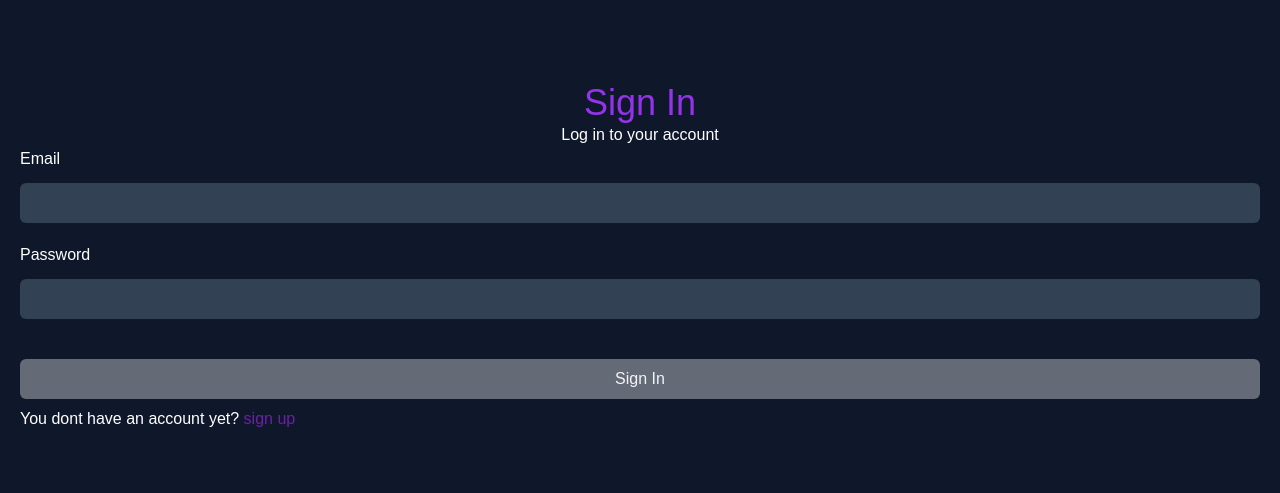
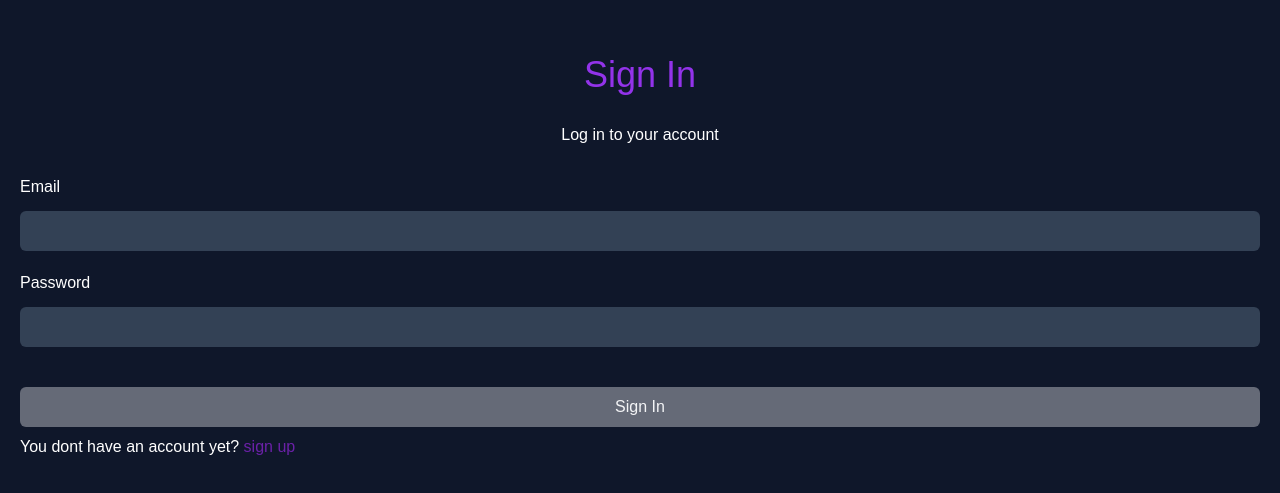
Before and after one commit to Casmir5/fintech, a website: page login.html in a window 1280 px wide. Shown: the part 143-636 px from the top of the page. Drawn offline with nearby package versions, Linux system fonts and the light colour scheme; files that its build step writes are made by us from their sources; a web font is replaced by a local one.

Commit message:
added a padding to the content of login page

```diff
--- a/login.html
+++ b/login.html
@@ -19,17 +19,17 @@
 
 </head>
 
-<body class="flex flex-col justify-center place-content-center  max h-screen overflow-hidden">
+<body class="flex flex-col justify-center p  max h-screen overflow-hidden">
     <main class="px-5 text-white">
-        <section class="my-container">
-            <h2 class=" text-purple-600 text-4xl  text-center">Sign In</h2>
-            <p class="text-center">Log in to your account</p>
+        <section class="my-container ">
+            <h2 class=" text-purple-600 text-4xl mb-5 text-center pb-2 ">Sign In</h2>
+            <p class=" text-center pb-2">Log in to your account</p>
 
             <form action="post" class="">
                 <div class="wrapper ">
                     <div class="inputs-wrap">
 
-                        <div class="flex flex-col gap-3 ">
+                        <div class="flex flex-col gap-3 mt-5">
                             <label for="email">Email</label>
                             <input type="email" name="email" class="correct" id="login-Email">
                             <p class="ml-1 text-red-500 -mt-3 email__error-msg "></p>
```
